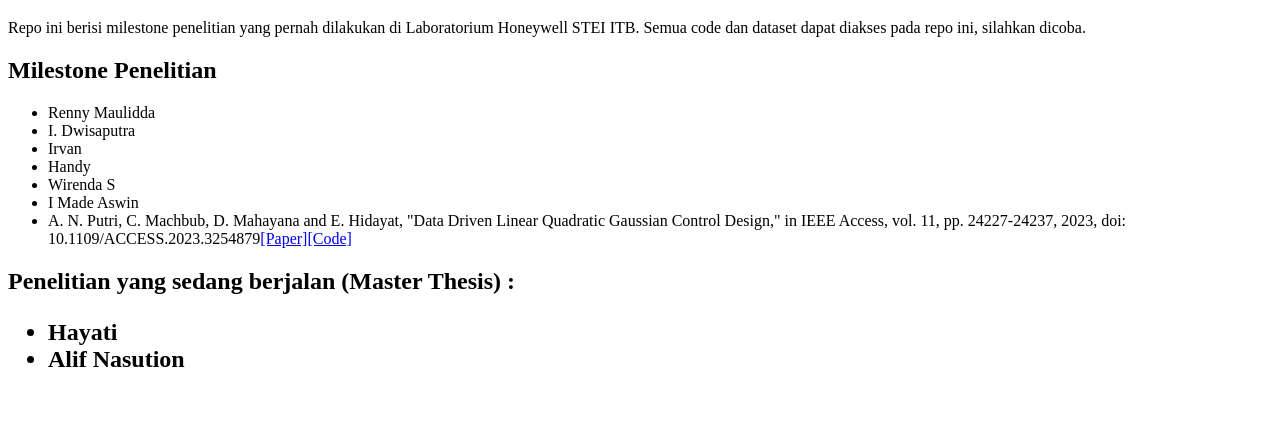
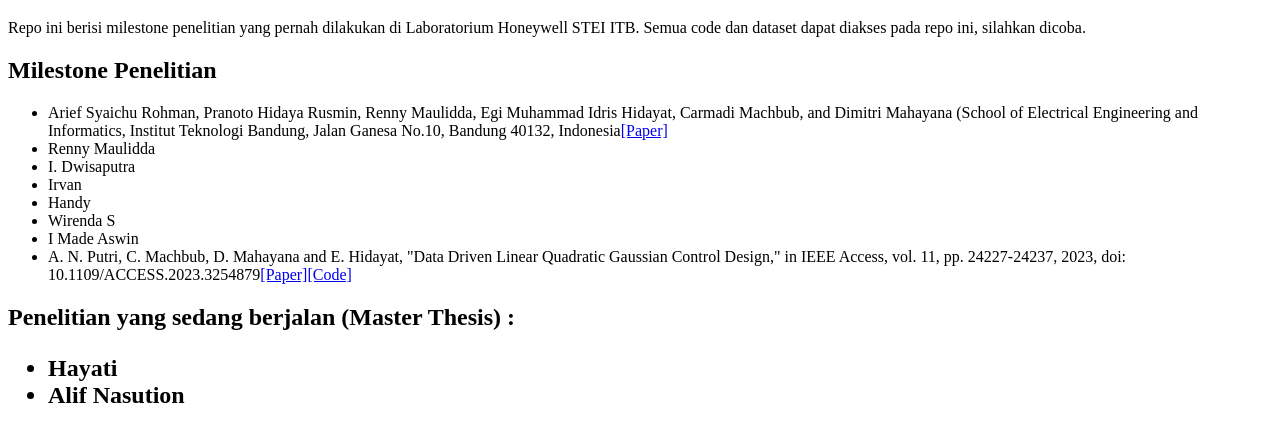
Before and after one commit to labdas5-stei/distillation-lskk.github.io, a plain HTML site: page index.html in a window 1280 px wide. Shown: the part 61-502 px from the top of the page. Drawn offline with Linux system fonts and the light colour scheme.

Commit message:
Update index.html

```diff
--- a/index.html
+++ b/index.html
@@ -5,6 +5,7 @@
     <p>Repo ini berisi milestone penelitian yang pernah dilakukan di Laboratorium Honeywell STEI ITB. Semua code dan dataset dapat diakses pada repo ini, silahkan dicoba. </p>
     <h2>Milestone Penelitian</h2>
     <ul>
+      <li>Arief Syaichu Rohman, Pranoto Hidaya Rusmin, Renny Maulidda, Egi Muhammad Idris Hidayat, Carmadi Machbub, and Dimitri Mahayana (School of Electrical Engineering and Informatics, Institut Teknologi Bandung, Jalan Ganesa No.10, Bandung 40132, Indonesia<a href="http://www.ijeei.org/docs-10379747855b693ccc1df47.pdf">[Paper]</a></li>
     <li>Renny Maulidda</li>
       <li>I. Dwisaputra</li>
       <li>Irvan </li>
```
